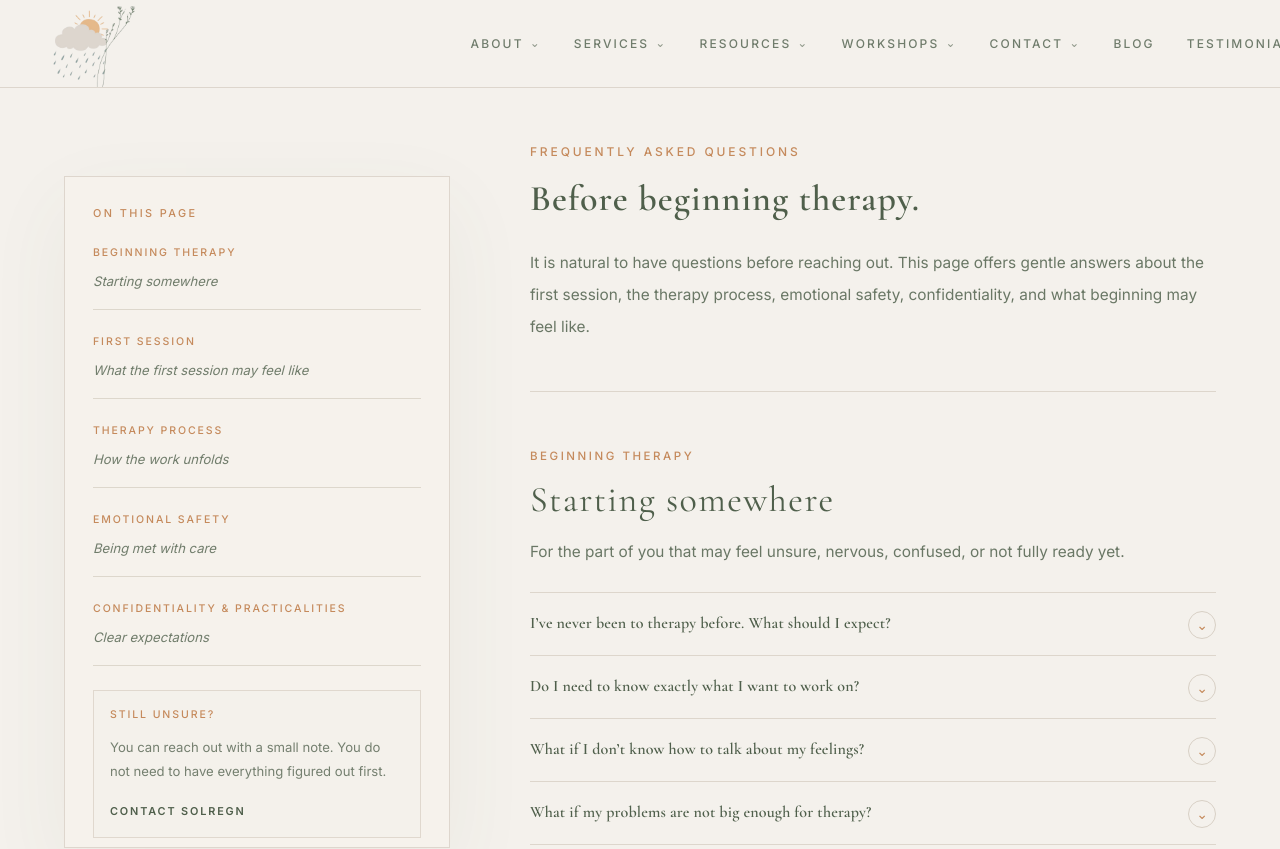
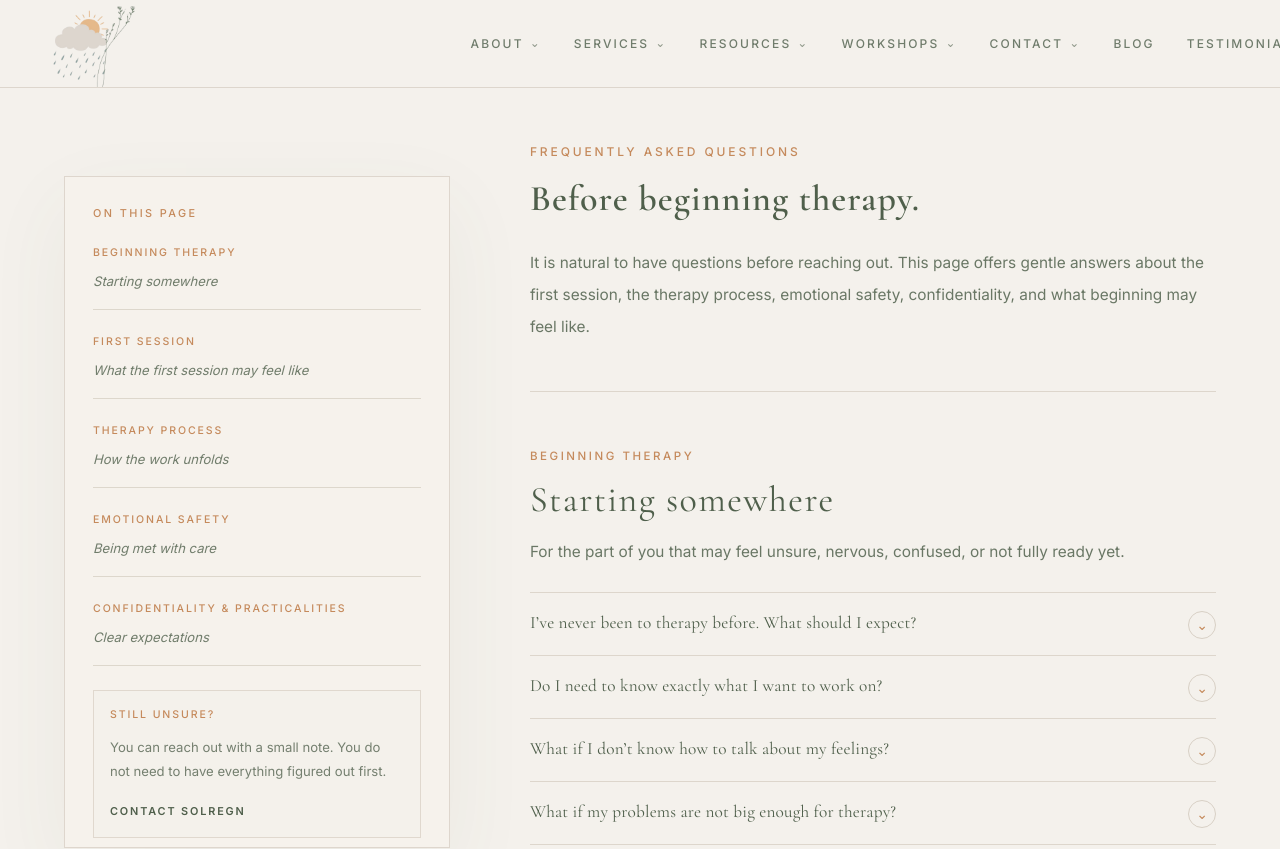
Before and after one commit to solregntherapy/solregn-therapy, a Next.js app: page /faqs in a window 1280 px wide. Shown: the top 849 px of the page. Built offline with nearby package versions, Linux system fonts and the light colour scheme.

Commit message:
Refine About and FAQ pages

```diff
--- a/app/faqs/page.tsx
+++ b/app/faqs/page.tsx
@@ -457,7 +457,7 @@ export default function FAQsPage() {
                     >
                       <summary className="flex cursor-pointer list-none items-start justify-between gap-5 [&::-webkit-details-marker]:hidden">
                         <h3
-                          className="max-w-3xl text-[0.95rem] font-semibold leading-6 tracking-[0.01em] text-[#4f5f4b] sm:text-[1rem] sm:leading-7"
+                          className="max-w-3xl text-[1.03rem] font-normal leading-7 tracking-[0.01em] text-[#4f5f4b] sm:text-[1.08rem]"
                           style={{ fontFamily: "var(--font-heading), serif" }}
                         >
                           {item.question}
```
